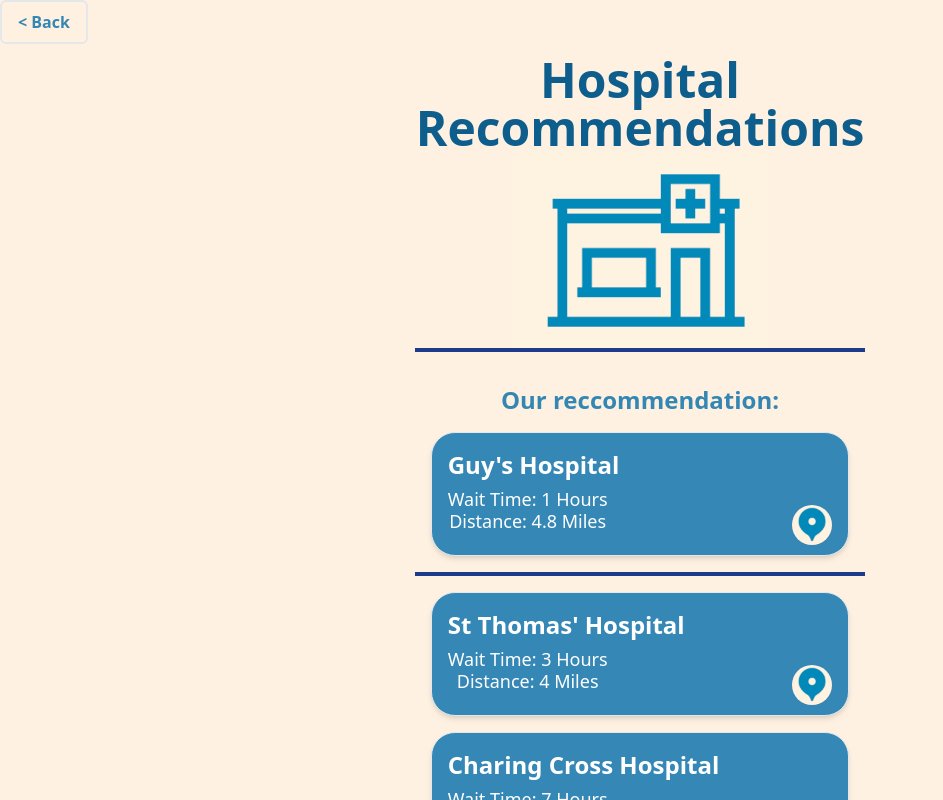
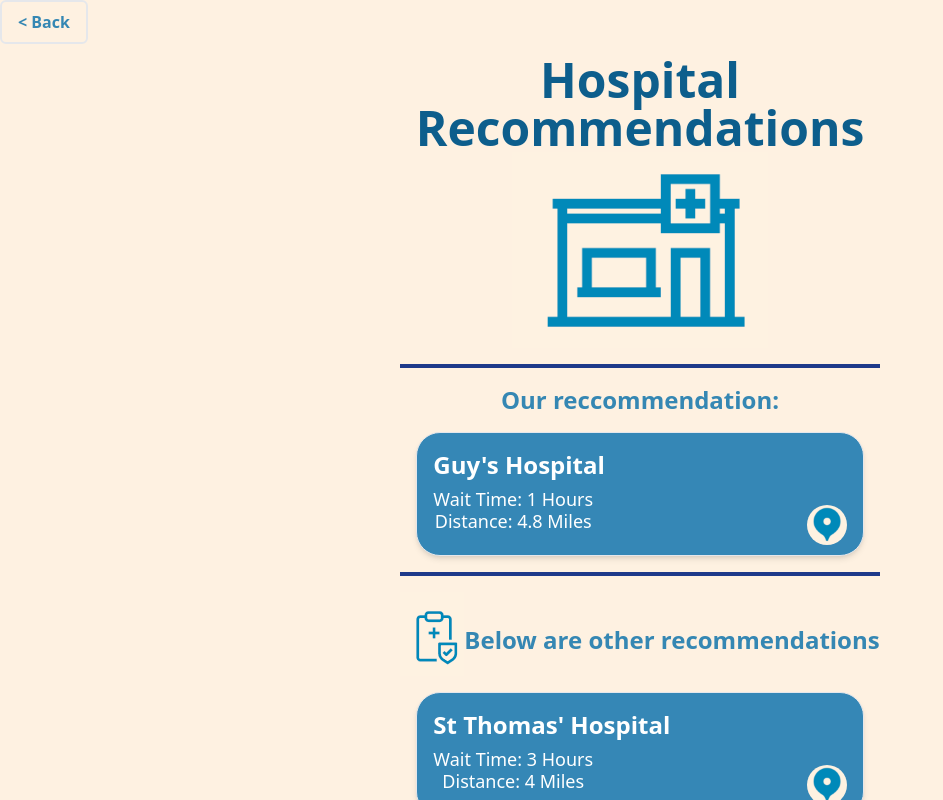
Before and after one commit to kufupa/drp44, a React (Create React App) app: page /HospitalScreen in a window 1280 px wide. Shown: the top 800 px of the page, without its empty margins (0-943 px from the left). Built offline with nearby package versions, Linux system fonts and the light colour scheme; no server answers; the database is empty.

Commit message:
Feat: More metric stuff balancing info hospital screen

```diff
--- a/src/components/HospitalDiv.tsx
+++ b/src/components/HospitalDiv.tsx
@@ -19,8 +19,6 @@
     return (
         // Maybe have different views for different screens
     <div>
-        {ticked && <div className="border-t-4 border-blue-900" />}
-        {ticked && <div className='flex flex-row textBlue mt-8 text-2xl justify-center'>Our reccommendation:</div>}
         <div className="min-h-24 relative py-4 pr-20 md:pr-32 pl-4 border shadow-md m-4 bgBlue flex flex-col gap-4 rounded-3xl text-white cursor-pointer"  onClick={() => mapsFunc && mapsFunc(hospitalName, directions)}>
             {/* Hospital Name */}
             <div className="">
@@ -44,7 +42,6 @@
                 <img src={LocationIcon} alt="" className='w-10 rounded-full' />
             </div>
         </div>
-        {ticked && <div className="border-b-4 border-blue-900" />}
     </div>
     );
 };
--- a/src/pages/HospitalScreen.tsx
+++ b/src/pages/HospitalScreen.tsx
@@ -100,15 +100,41 @@
       <BackButton />
       <div className='md:text-5xl text-3xl font-black textClickBlue md:mt-10 mt-4 max-w-xl'>Hospital Recommendations</div>
       <img src={HospitalIcon} alt="" className='w-64' />
-      {/* <div className='flex flex-row textBlue' >
-        <img src={ClipboardIcon} alt="" className='md:ml-0 ml-10' />
-        <div className='mt-8 text-2xl'>Below are our recommendations</div>
-      </div> */}
       {/* Div containing all Hospitals */}
       <div className=''>
-        {/* Map through all hospitals */}
-        {hospitals.map((hospital, index) => (
-          <HospitalDiv hospitalName={hospital.hospitalName} waitTime={hospital.waitTime} distance={hospital.distance} directions={hospital.directions} ticked={index==0 ? true : hospital.ticked} mapsFunc={handleClick} />
+
+      <div className="border-t-4 border-blue-900 mt-4" />
+      <div className='flex flex-row textBlue mt-4 text-2xl justify-center'>Our reccommendation:</div>
+        {/* First Hospital Div */}
+          {hospitals.length > 0 && (
+            <HospitalDiv
+              hospitalName={hospitals[0].hospitalName}
+              waitTime={hospitals[0].waitTime}
+              distance={hospitals[0].distance}
+              directions={hospitals[0].directions}
+              ticked={hospitals[0].ticked}
+              mapsFunc={handleClick}
+            />
+          )}
+        <div className="border-b-4 border-blue-900 mb-4" />
+
+
+        {/* "Below are our recommendations" div */}
+        <div className='flex flex-row textBlue' >
+          <img src={ClipboardIcon} alt="" className='md:ml-0 ml-10' />
+          <div className='mt-8 text-2xl'>Below are other recommendations</div>
+        </div>
+
+        {/* Map through remaining hospitals */}
+        {hospitals.slice(1).map((hospital, index) => (
+          <HospitalDiv
+            hospitalName={hospital.hospitalName}
+            waitTime={hospital.waitTime}
+            distance={hospital.distance}
+            directions={hospital.directions}
+            ticked={hospital.ticked}
+            mapsFunc={handleClick}
+          />
         ))}
 
       </div>
@@ -117,5 +143,4 @@
     </div>
   );
 };
-
 export default HospitalScreen;
```
